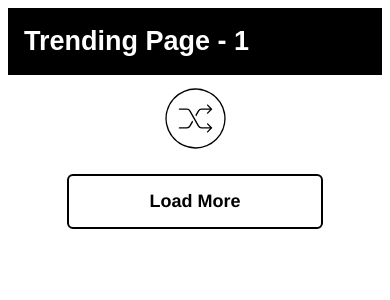
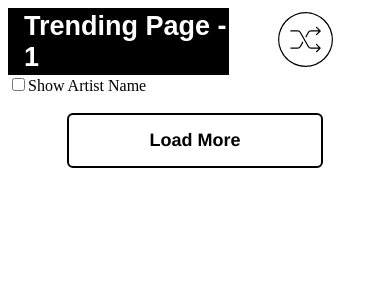
Before and after one commit to Pratham-Chauhan/Artstation-flask-app, a Flask app: page /1 in a window 390 px wide. Shown: the top 300 px of the page. Run offline with Flask 2, Linux system fonts and the light colour scheme; data that the repository does not hold is empty.

Commit message:
small many adjustments, and improve UI and Viewport sizing for mobile view, & added checkbox to show artist name... improve image viewer
Signed-off-by: Pratham Chauhan <prathamchauhan.coding42@gmail.com>

```diff
--- a/static/mystyle.css
+++ b/static/mystyle.css
@@ -3,10 +3,15 @@
   justify-content: center;
 }
 
+.main {
+  display: flex;
+  height: 67px;
+}
+
 .container {
   display: inline-grid;
   grid-template-columns: repeat(3, 1fr);
-  gap: 1em;
+  gap: .3em;
 }
 
 /*img:hover {
@@ -16,28 +21,31 @@
 div.artist {
   display: flex;
   gap: 1em;
-/*  background-color: red;*/
+  /*  background-color: red;*/
   height: 3em;
   align-items: center;
-/*  justify-content: space-between;*/
+  /*  justify-content: space-between;*/
+}
 
-}
-.artist img{
+.artist img {
   display: flex;
   height: 100%;
 }
+
 
 @media screen and (max-width: 900px) {
   .container {
     grid-template-columns: repeat(2, 1fr);
   }
+
 }
 
+/*
 @media screen and (max-width: 500px) {
   .container {
     grid-template-columns: 1fr;
   }
-}
+} */
 
 #heading {
   background-color: black;
@@ -48,20 +56,23 @@ div.artist {
   font: bold 27px sans-serif;
   padding-left: 16px;
   margin-bottom: 10px;
+  flex-grow: 2;
 }
 
 .shuffle {
   width: 67px;
   margin: auto;
+  padding-left: 46px;
+  padding-right: 46px;
 }
 
 /* CSS */
 .loadmore {
   background: #fff;
   backface-visibility: hidden;
-  border-radius: .375rem;
+  border-radius: 0.375rem;
   border-style: solid;
-  border-width: .125rem;
+  border-width: 0.125rem;
   box-sizing: border-box;
   /* color: #212121; */
   cursor: pointer;
@@ -72,19 +83,18 @@ div.artist {
   margin-top: 1.125rem;
   justify-content: center;
 
-  font-family: Circular,Helvetica,sans-serif;
+  font-family: Circular, Helvetica, sans-serif;
   font-size: 1.125rem;
   font-weight: 700;
   /* letter-spacing: -.01em; */
   line-height: 1.3;
-  padding: .875rem 1.125rem;
+  padding: 0.875rem 1.125rem;
   position: relative;
   text-align: left;
   /* text-decoration: none; */
   transform: translateZ(0) scale(1);
-  transition: transform .2s;
+  transition: transform 0.2s;
   /* user-select: none; */
   /* -webkit-user-select: none; */
   /* touch-action: manipulation; */
-
 }
--- a/templates/home.html
+++ b/templates/home.html
@@ -1,41 +1,42 @@
 <!DOCTYPE html>
 <html>
+
 <head>
     <meta charset="utf-8" />
-        <meta name="viewport" content="width=device-width, initial-scale=1" />
+    <meta name="viewport" content="width=815, initial-scale=0.44" />
     <title>ArtStation Gallery</title>
-        <link
-            rel="stylesheet"
-            href="{{ url_for('static', filename='mystyle.css')}}"
-        />
+    <link rel="stylesheet" href="{{ url_for('static', filename='mystyle.css')}}" />
+    <!-- <script src="//ajax.googleapis.com/ajax/libs/jquery/2.0.3/jquery.min.js"></script> -->
+
 </head>
+
 <body>
+    <div class="main">
         <div id="heading">
             <p>Trending Page - {{page}}</p>
+
+
         </div>
         <div class="shuffle icon">
             <a href="/">
-                <?xml version="1.0" ?><svg
-                    data-name="Layer 1"
-                    id="Layer_1"
-                    viewBox="0 0 100 100"
-                    xmlns="http://www.w3.org/2000/svg"
-                >
+                <?xml version="1.0" ?><svg data-name="Layer 1" id="Layer_1" viewBox="0 0 100 100"
+                    xmlns="http://www.w3.org/2000/svg">
                     <title />
                     <path
-                        d="M50,5A45,45,0,1,0,94.99994,50,45.00023,45.00023,0,0,0,50,5Zm0,88A43,43,0,1,1,80.40564,80.40552,42.86126,42.86126,0,0,1,50,93Z"
-                    />
+                        d="M50,5A45,45,0,1,0,94.99994,50,45.00023,45.00023,0,0,0,50,5Zm0,88A43,43,0,1,1,80.40564,80.40552,42.86126,42.86126,0,0,1,50,93Z" />
                     <path
-                        d="M45.19934,53.04419l-4.48852,7.92694A4.00047,4.00047,0,0,1,37.22949,63H26a1,1,0,0,0,0,2H37.22949a6.00091,6.00091,0,0,0,5.22168-3.04333l3.8974-6.88306Z"
-                    />
+                        d="M45.19934,53.04419l-4.48852,7.92694A4.00047,4.00047,0,0,1,37.22949,63H26a1,1,0,0,0,0,2H37.22949a6.00091,6.00091,0,0,0,5.22168-3.04333l3.8974-6.88306Z" />
                     <path
-                        d="M50.94513,46.95581l4.48852-7.92694A4.00022,4.00022,0,0,1,58.915,37H71.58563l-4.29278,4.29291a1,1,0,1,0,1.4143,1.41418l5.99994-6a1.00006,1.00006,0,0,0,0-1.41418l-6-6a1,1,0,1,0-1.41418,1.41418h-.00006L71.58575,35H58.915a6.00067,6.00067,0,0,0-5.22174,3.04333l-3.8974,6.88306Z"
-                    />
+                        d="M50.94513,46.95581l4.48852-7.92694A4.00022,4.00022,0,0,1,58.915,37H71.58563l-4.29278,4.29291a1,1,0,1,0,1.4143,1.41418l5.99994-6a1.00006,1.00006,0,0,0,0-1.41418l-6-6a1,1,0,1,0-1.41418,1.41418h-.00006L71.58575,35H58.915a6.00067,6.00067,0,0,0-5.22174,3.04333l-3.8974,6.88306Z" />
                     <path
-                        d="M74.70709,64.70709a1.00006,1.00006,0,0,0,0-1.41418l-6-6a1,1,0,1,0-1.41418,1.41418h-.00006L71.58575,63H58.915a4.00059,4.00059,0,0,1-3.48145-2.02893L42.45123,38.0434A6.00073,6.00073,0,0,0,37.22949,35H26a1,1,0,0,0,0,2H37.22949a4.0003,4.0003,0,0,1,3.48139,2.02893L53.69324,61.9566A6.001,6.001,0,0,0,58.915,65H71.58563l-4.29278,4.29291a1,1,0,1,0,1.4143,1.41418Z"
-                    />
+                        d="M74.70709,64.70709a1.00006,1.00006,0,0,0,0-1.41418l-6-6a1,1,0,1,0-1.41418,1.41418h-.00006L71.58575,63H58.915a4.00059,4.00059,0,0,1-3.48145-2.02893L42.45123,38.0434A6.00073,6.00073,0,0,0,37.22949,35H26a1,1,0,0,0,0,2H37.22949a4.0003,4.0003,0,0,1,3.48139,2.02893L53.69324,61.9566A6.001,6.001,0,0,0,58.915,65H71.58563l-4.29278,4.29291a1,1,0,1,0,1.4143,1.41418Z" />
                 </svg>
             </a>
+
+        </div>
+    </div>
+    <div id="devicesize"></div>
+    <div><input type="checkbox" id="toggle_artist" onclick="toggle()">Show Artist Name</div>
     </div>
     <div id="wrapper">
         <div class="container">
@@ -47,11 +48,7 @@
 
                 <div class="artist">
                     <img src="{{ art.artist_img }}" />
-                        <a
-                            href="https://www.artstation.com/{{ art.artist_url }}"
-                            target="_blank"
-                            >{{ art.artist }}</a
-                        >
+                    <a href="https://www.artstation.com/{{ art.artist_url }}" target="_blank">{{ art.artist }}</a>
                 </div>
             </div>
 
@@ -60,6 +57,32 @@
     </div>
     <div class="loadmore" onclick="loads()">Load More</div>
 
+
+    <script>
+        var e = document.getElementById('devicesize');
+        var art = document.getElementsByTagName('img');
+
+        e.innerHTML = `${window.screen.width} x ${window.screen.height} - ${art[0].naturalWidth}, ${art[0].naturalWidth}, ${document.body.clientWidth}`;
+
+        var checkBox = document.getElementById("toggle_artist");
+        checkBox.checked = true;
+        function toggle() {
+
+            var text = document.querySelectorAll('.artist');
+
+            if (checkBox.checked == true) {
+                text.forEach(function (i) {
+                    i.style.display = "flex";
+                })
+
+
+            } else {
+                text.forEach(function (i) {
+                    i.style.display = "none";
+                })
+            }
+        }
+    </script>
     <script>
         var count = 0;
         function loads() {
@@ -84,5 +107,7 @@
         }
         loads();
     </script>
+
 </body>
+
 </html>
--- a/templates/image_viewer.html
+++ b/templates/image_viewer.html
@@ -6,7 +6,7 @@
     <meta http-equiv="X-UA-Compatible" content="IE=edge" />
     <title>Art Viewer</title>
     <meta name="description" content="" />
-    <meta name="viewport" content="width=device-width, initial-scale=1" />
+    <meta name="viewport" content="width=700, initial-scale=0.5" />
     <script src="//ajax.googleapis.com/ajax/libs/jquery/2.0.3/jquery.min.js"></script>
     <!-- <link rel="stylesheet" href="https://cdn.jsdelivr.net/npm/bulma@0.8.0/css/bulma.min.css"> -->
     <script>
```
Lines whose indentation alone changed are shown as unchanged.
